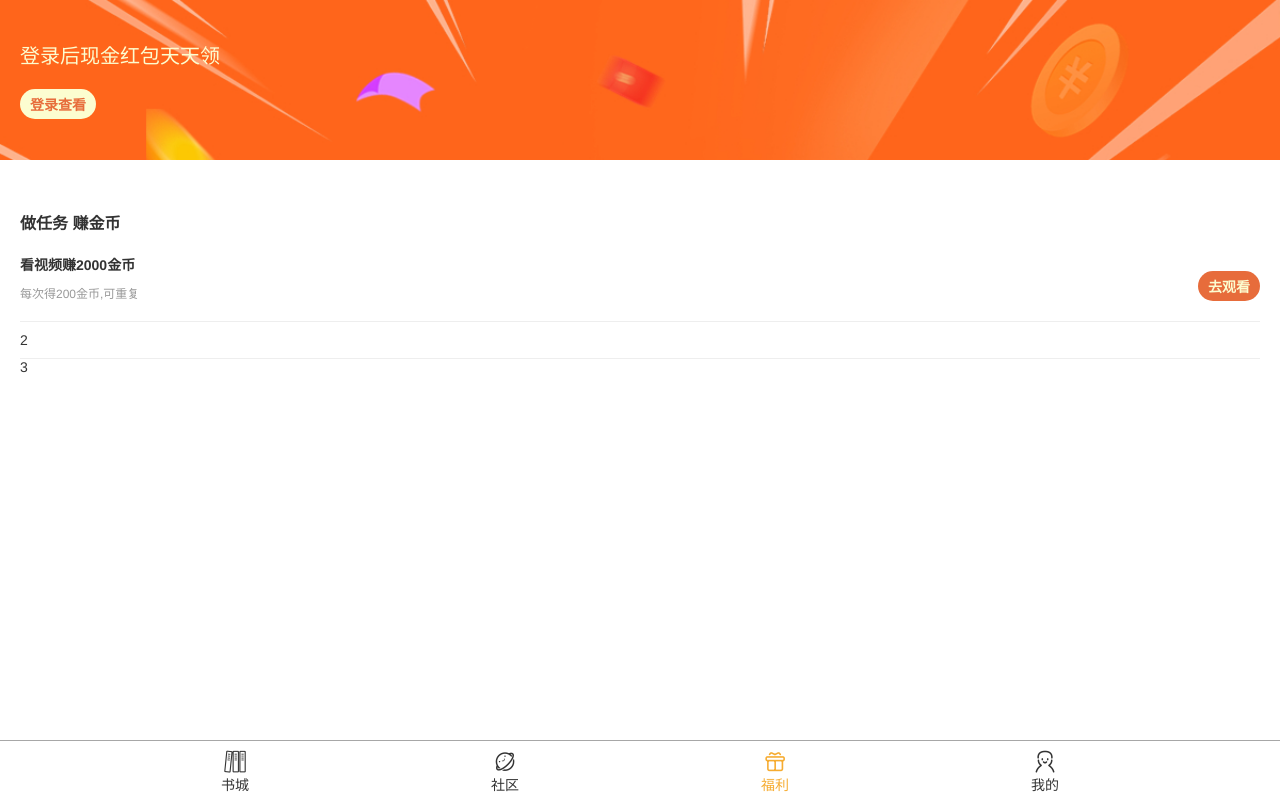
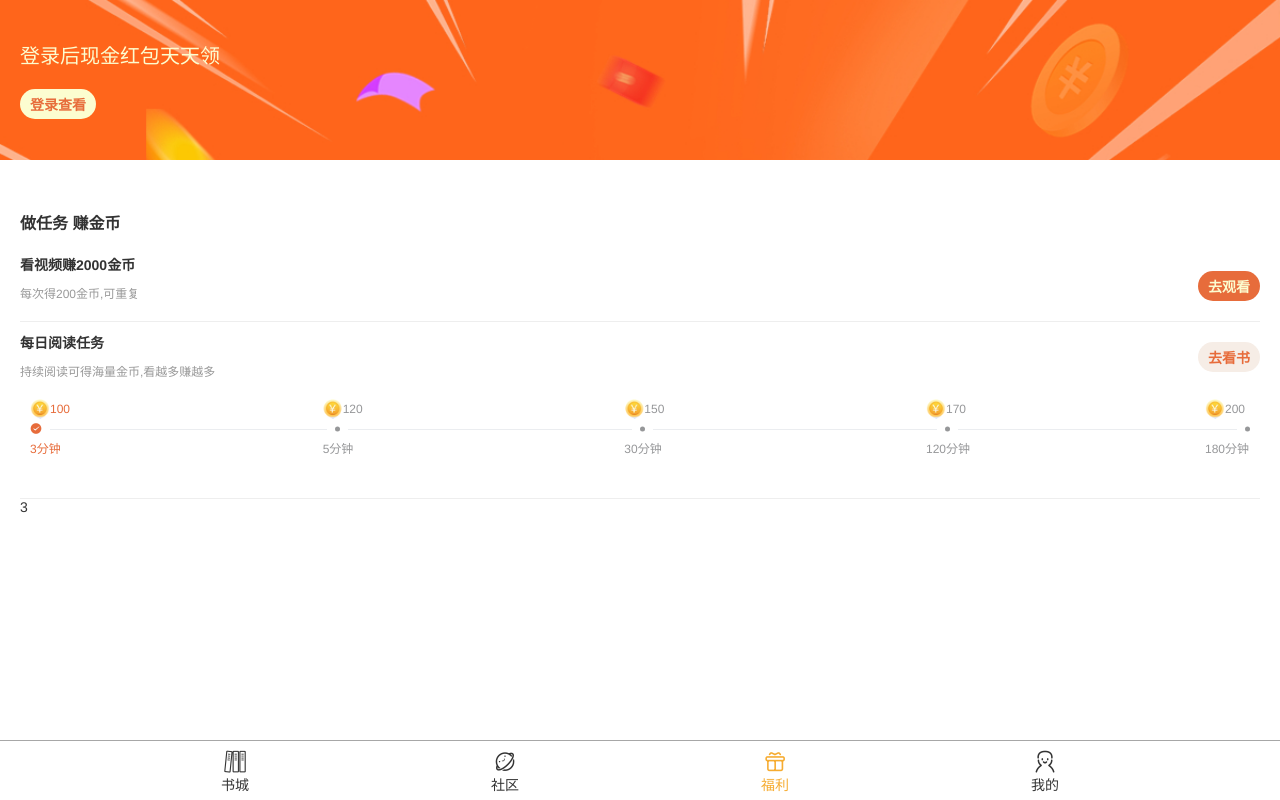
Before and after one commit to JacksonYaooo/vue3-project-readApp, a Vue app: page /#/welfare in a window 1280 px wide. Built offline with nearby package versions, Linux system fonts and the light colour scheme.

Commit message:
feat: 福利页模块2样式

```diff
--- a/src/assets/css/index.css
+++ b/src/assets/css/index.css
@@ -621,3 +621,26 @@
   bottom: 20px;
   right: 0;
 }
+.welfare .btn2{
+  position: absolute;
+  top: 20px;
+  right: 0;
+  background-color: #f6ede6;
+  color: #e76c3b;
+  border-radius: 20px;
+  border: 0;
+  padding: 5px 10px;
+  font-weight: 600;
+}
+/* 步骤条 */
+.welfare-icon{
+  height: 40px;
+}
+.welfare-icon img{
+  width: 20px;
+  height: 20px;
+}
+.welfare-icon span{
+  position: absolute;
+  top: 3px;
+}
--- a/src/views/welfare/index.vue
+++ b/src/views/welfare/index.vue
@@ -13,16 +13,35 @@
         <p class="welfare-text2">每次得200金币,可重复</p>
         <button class="btn">去观看</button>
       </div>
-      <div class="welfare-body-item2">2</div>
+      <div class="welfare-body-item2">
+        <p class="welfare-text1">每日阅读任务</p>
+        <p class="welfare-text2">持续阅读可得海量金币,看越多赚越多</p>
+        <button class="btn2">去看书</button>
+        <van-steps :active="active" active-color="#e76c3b">
+          <van-step v-for="(v,i) in steps" :key="i">
+            <div class="welfare-icon">
+              <img src="@/assets/images/gold.png" alt="">
+              <span>{{v.numm}}</span>
+            </div>
+            <p>{{v.name}}</p>
+          </van-step>
+        </van-steps>
+      </div>
       <div class="welfare-body-item3">3</div>
     </div>
   </div>
 </template>
 
 <script setup>
-
+import {ref} from 'vue'
+const steps = ref([
+  {name:'3分钟',numm:'100'},
+  {name:'5分钟',numm:'120'},
+  {name:'30分钟',numm:'150'},
+  {name:'120分钟',numm:'170'},
+  {name:'180分钟',numm:'200'},
+])
 </script>
 
 <style scoped>
-
 </style>
```
